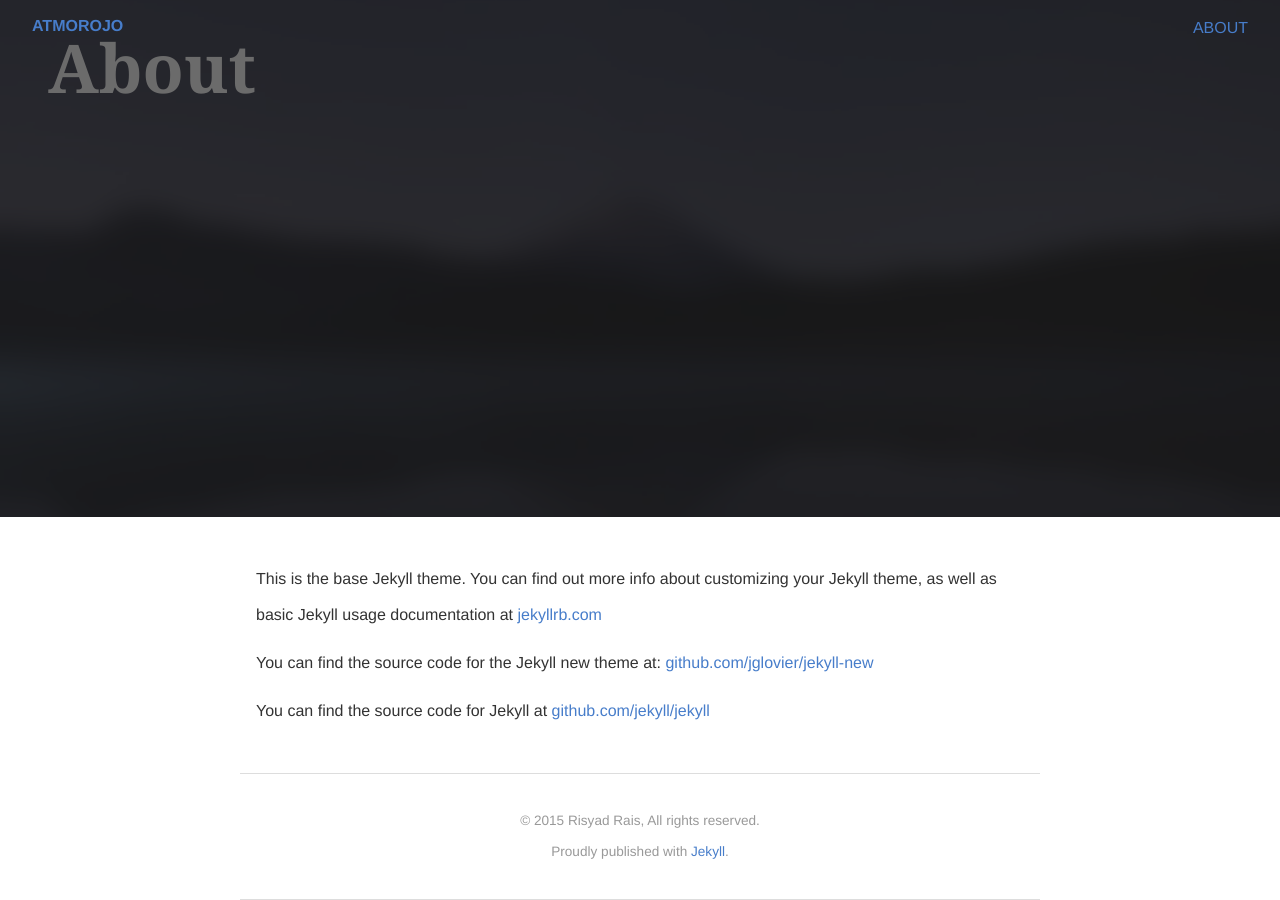
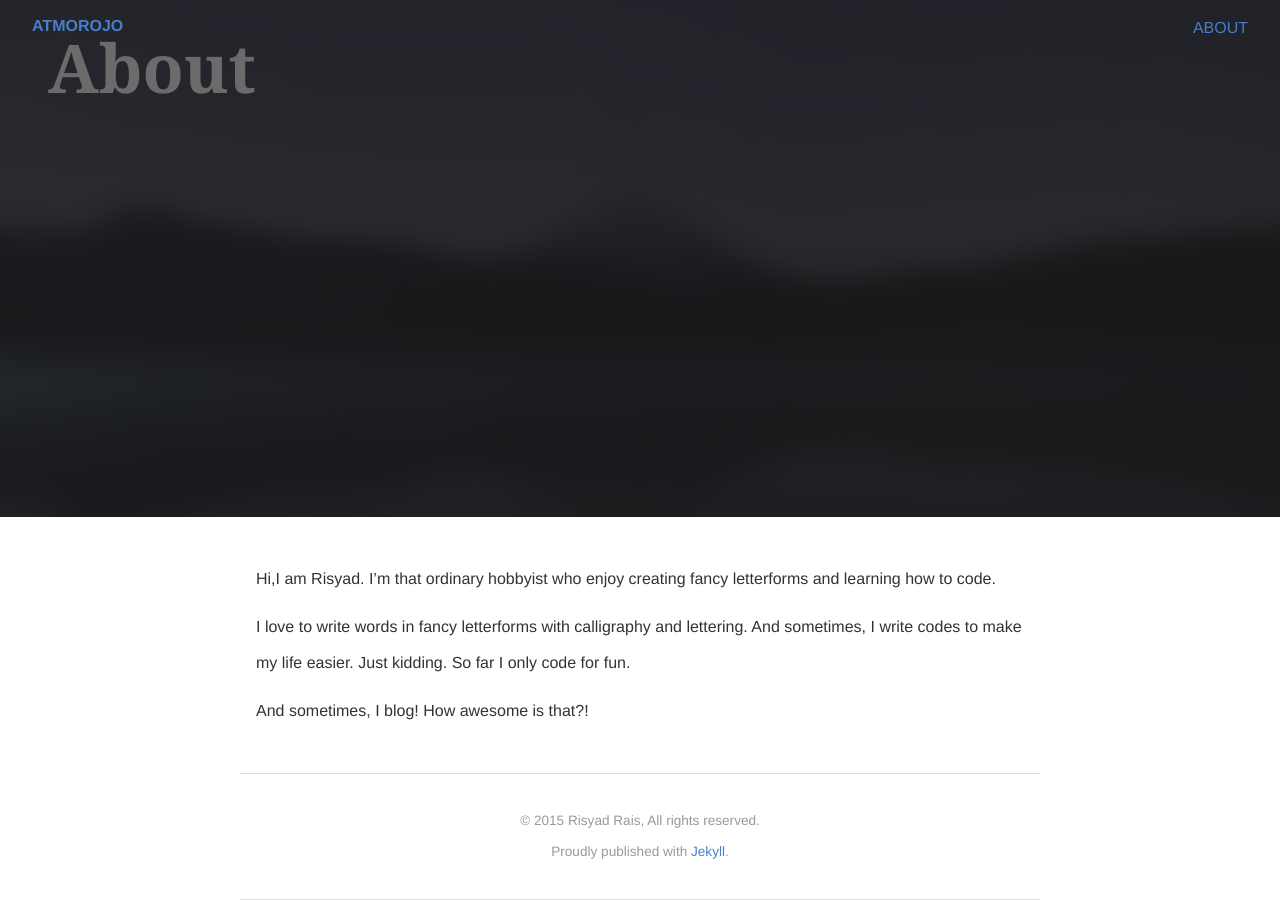
Before and after one commit to atmorojo/atmorojo.github.io, a Jekyll site: the page built from about.md, in a window 1280 px wide and 900 px high, scrolled down 383 px. Built offline with Jekyll 4.4.1, drawn with Linux system fonts in a browser that asks for light colours.

Commit message:
Fix cover and Start using github-pages

```diff
--- /dev/null
+++ b/Gemfile
@@ -0,0 +1,5 @@
+# frozen_string_literal: true
+# A sample Gemfile
+source "https://rubygems.org"
+
+gem 'github-pages'
--- a/_config.yml
+++ b/_config.yml
@@ -9,6 +9,7 @@ baseurl: "" # the subpath of your site, e.g. /blog/
 
 twitter_username: atmorojo
 github_username: atmorojo
+instagram_username: atmorojo
 
 url: https://atmorojo.github.io
 paginate: 10
@@ -17,7 +18,12 @@
 
 markdown: kramdown
 
-highlighter: pygments
 permalink: /:year/:month/:day/:title/
 
 exclude: [node_modules]
+lsi: false
+safe: true
+incremental: false
+highlighter: rouge
+gist:
+    noscript: false
--- a/_includes/cover.html
+++ b/_includes/cover.html
@@ -1,4 +1,4 @@
-{% if page.url == "/index.html" %}
+{% if page.url == "/" %}
 <div class="cover">
     <div class="desc-wrapper">
         <span class="pre-desc">Hi, I'm Risyad</span>
--- a/about.md
+++ b/about.md
@@ -4,8 +4,11 @@ title: About
 permalink: /about/
 ---
 
-This is the base Jekyll theme. You can find out more info about customizing your Jekyll theme, as well as basic Jekyll usage documentation at [jekyllrb.com](http://jekyllrb.com/)
+Hi,I am Risyad. I'm that ordinary hobbyist who enjoy creating fancy
+letterforms and learning how to code.
 
-You can find the source code for the Jekyll new theme at: [github.com/jglovier/jekyll-new](https://github.com/jglovier/jekyll-new)
+I love to write words in fancy letterforms with calligraphy and lettering. And
+sometimes, I write codes to make my life easier. Just kidding. So far I only
+code for fun.
 
-You can find the source code for Jekyll at [github.com/jekyll/jekyll](https://github.com/jekyll/jekyll)
+And sometimes, I blog! How awesome is that?!
```
Also changed, not shown: Gemfile.lock (added).
